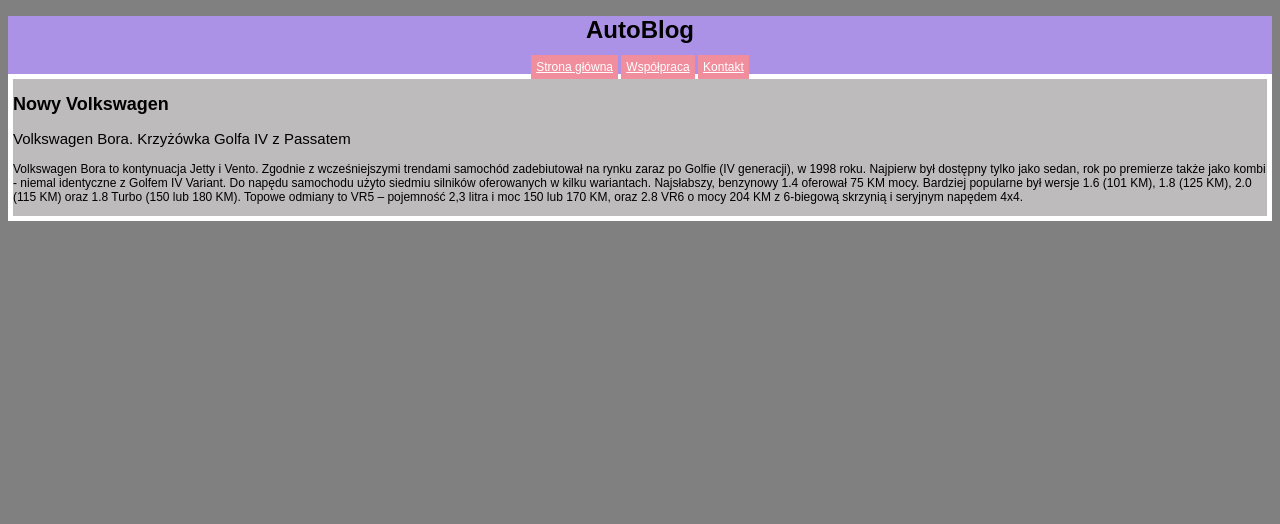
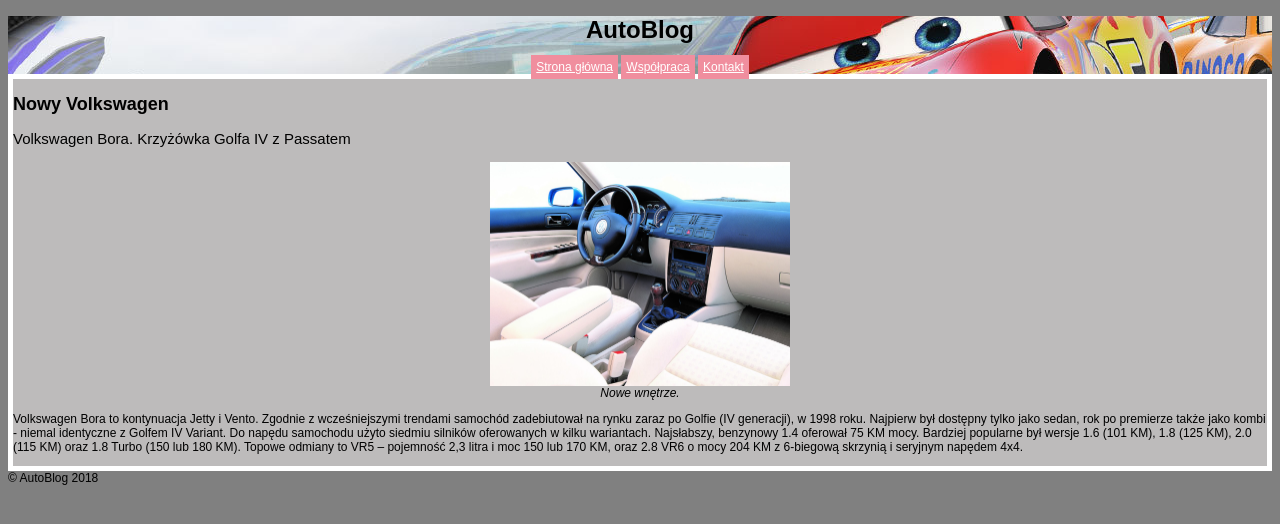
Before and after one commit to wioletar/akademia-kodu-html-css, a plain HTML site: page nowy_volkswagen.html in a window 1280 px wide. Drawn offline with Linux system fonts and the light colour scheme.

Commit message:
header background + style

```diff
--- a/article.css
+++ b/article.css
@@ -1,3 +1,13 @@
 p.intro{
     font-size: 15px;
 }
+
+main section article figure img{
+    display: block;
+    margin: auto;
+}
+main section article figure {
+    text-align: center;
+    font-size: 12px;
+    font-style: italic;
+}
--- a/nowy_volkswagen.html
+++ b/nowy_volkswagen.html
@@ -22,13 +22,22 @@
                     <h2>Nowy Volkswagen</h2>
                     <article>
                         <p class="intro">
-                        Volkswagen Bora. Krzyżówka Golfa IV z Passatem
+                             Volkswagen Bora. Krzyżówka Golfa IV z Passatem
                         </p>
+                        <figure>
+                                <img src="images/model2.jpg">
+                                Nowe wnętrze.
+                        </figure>
                         <p>
-                        Volkswagen Bora to kontynuacja Jetty i Vento. Zgodnie z wcześniejszymi trendami samochód zadebiutował na rynku zaraz po Golfie (IV generacji), w 1998 roku. Najpierw był dostępny tylko jako sedan, rok po premierze także jako kombi - niemal identyczne z Golfem IV Variant. Do napędu samochodu użyto siedmiu silników oferowanych w kilku wariantach. Najsłabszy, benzynowy 1.4 oferował 75 KM mocy. Bardziej popularne był wersje 1.6 (101 KM), 1.8 (125 KM), 2.0 (115 KM) oraz 1.8 Turbo (150 lub 180 KM). Topowe odmiany to VR5 – pojemność 2,3 litra i moc 150 lub 170 KM, oraz 2.8 VR6 o mocy 204 KM z 6-biegową skrzynią i seryjnym napędem 4x4.
+                        Volkswagen Bora to kontynuacja Jetty i Vento.
+                        Zgodnie z wcześniejszymi trendami samochód zadebiutował na rynku zaraz po Golfie (IV generacji), w 1998 roku.
+                        Najpierw był dostępny tylko jako sedan, rok po premierze także jako kombi - niemal identyczne z Golfem IV Variant. Do napędu samochodu użyto siedmiu silników oferowanych w kilku wariantach. Najsłabszy, benzynowy 1.4 oferował 75 KM mocy. Bardziej popularne był wersje 1.6 (101 KM), 1.8 (125 KM), 2.0 (115 KM) oraz 1.8 Turbo (150 lub 180 KM). Topowe odmiany to VR5 – pojemność 2,3 litra i moc 150 lub 170 KM, oraz 2.8 VR6 o mocy 204 KM z 6-biegową skrzynią i seryjnym napędem 4x4.
                         </p>
                     </article>
                 </section>
             </main>
+            <footer>
+                &copy; AutoBlog 2018
+            </footer>
     </body>
     </html>
--- a/style.css
+++ b/style.css
@@ -5,6 +5,9 @@
 }
 header {
     background-color:rgb(172, 146, 231);
+    background-image: url('images/background.jpeg');
+    background-position: center;
+
 }
 header h1{
     text-align: center;
```
Also changed, not shown: images/background.jpeg (added), images/model.jpg (added), images/model2.jpg (added), images/obraz.png (added).
